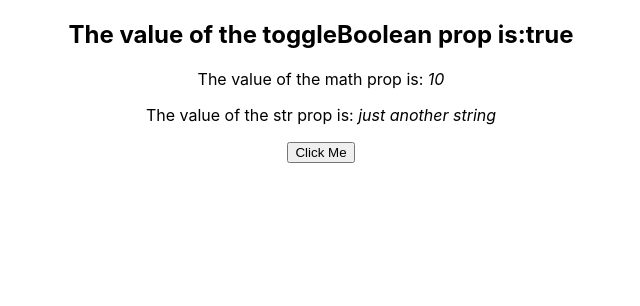
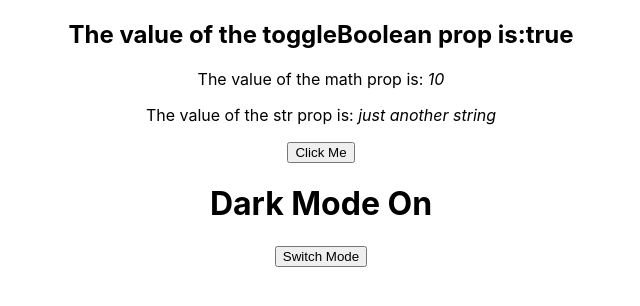
Before and after one commit to AnhDungPham2901/react-meta-course, a React (Create React App) app: page / in a window 1280 px wide. Shown: the top 306 px of the page, without its empty margins (319-959 px from the left). Built offline with nearby package versions, Linux system fonts and the light colour scheme.

Commit message:
change state variable in React

```diff
--- a/src/App.js
+++ b/src/App.js
@@ -1,6 +1,7 @@
 import logo from './logo.svg';
 import './App.css';
 import Btn from './components/Btn';
+import ModeToggler from './components/ModeToggler';
 
 function Header() {
   return (
@@ -33,6 +34,7 @@ function App() {
                 str={str1 + ' another ' + 'string'}
             />
             <Btn />
+            <ModeToggler />
         </div>
     );
 }
--- /dev/null
+++ b/src/components/ModeToggler.js
@@ -0,0 +1,19 @@
+function ModeToggler() {
+    const darkModeOn = true
+    const darkModeOnText = "Dark Mode On"
+    const lightModeText = "Light Mode On"
+
+    const toggleDarkMode = () => {
+        // Logic to toggle dark mode
+        console.log("Toggling dark mode");
+    }
+
+    return (
+        <div>
+            <h1>{darkModeOn ? darkModeOnText : lightModeText}</h1>
+            <button onClick={toggleDarkMode}>Switch Mode</button>
+        </div>
+    )
+}
+
+export default ModeToggler;
```
